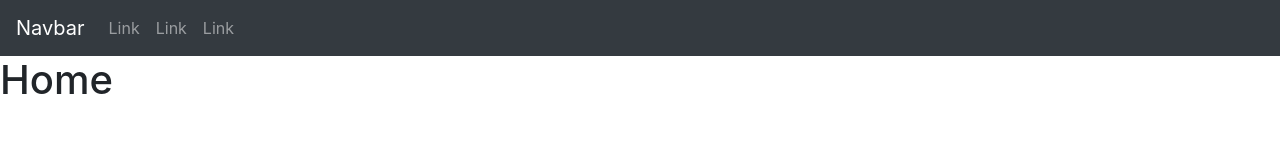
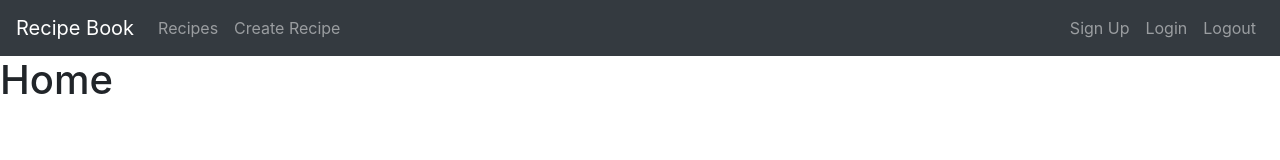
Before and after one commit to nirch/recipe-book-v2, a plain HTML site: page index.html in a window 1280 px wide. Drawn offline with nearby package versions, Linux system fonts and the light colour scheme; some packages are replaced by stand-ins of ours.

Commit message:
Adding menu items

```diff
--- a/app/navbar/navbar.html
+++ b/app/navbar/navbar.html
@@ -1,6 +1,6 @@
 <nav class="navbar navbar-expand-md bg-dark navbar-dark">
     <!-- Brand -->
-    <a class="navbar-brand" href="#">Navbar</a>
+    <a class="navbar-brand" href="#">Recipe Book</a>
 
     <!-- Toggler/collapsibe Button -->
     <button class="navbar-toggler" type="button" data-toggle="collapse" data-target="#collapsibleNavbar">
@@ -11,13 +11,21 @@
     <div class="collapse navbar-collapse" id="collapsibleNavbar">
         <ul class="navbar-nav">
             <li class="nav-item">
-          <a class="nav-link" href="#">Link</a>
+                <a class="nav-link" href="#">Recipes</a>
             </li>
             <li class="nav-item">
-          <a class="nav-link" href="#">Link</a>
+                <a class="nav-link" href="#">Create Recipe</a>
+            </li>
+        </ul>
+        <ul class="navbar-nav ml-auto">
+            <li class="nav-item">
+                <a class="nav-link" href="#">Sign Up</a>
             </li>
             <li class="nav-item">
-          <a class="nav-link" href="#">Link</a>
+                <a class="nav-link" href="#">Login</a>
+            </li>
+            <li class="nav-item">
+                <a class="nav-link" href="#">Logout</a>
             </li>
         </ul>
     </div>
```
Lines whose indentation alone changed are shown as unchanged.
